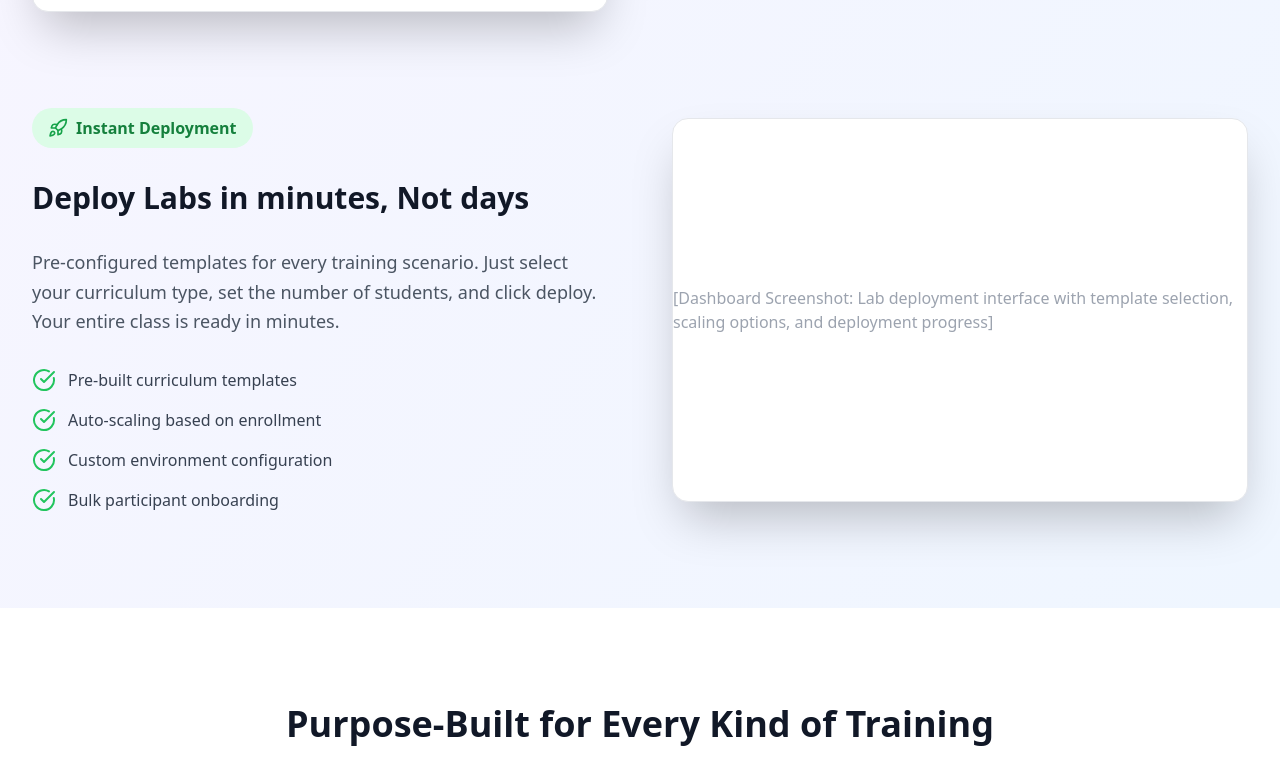
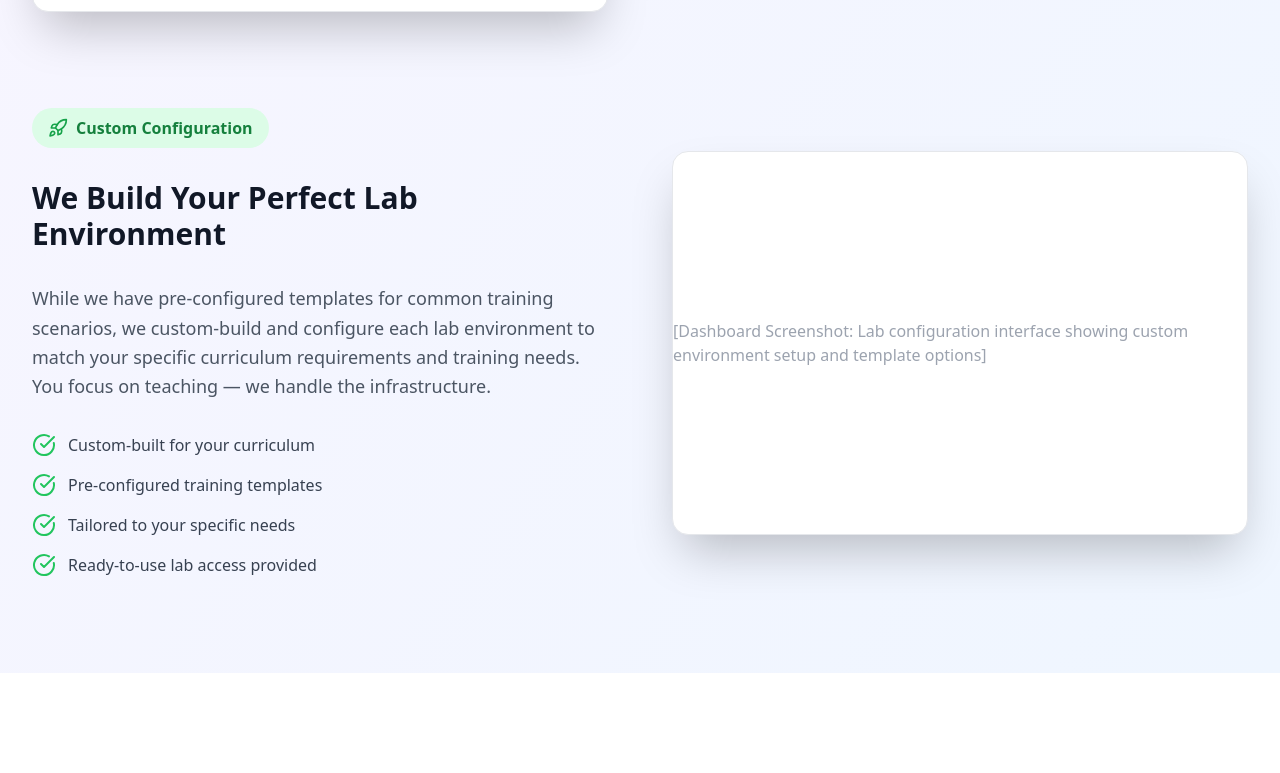
Before and after one commit to Arora-Deep/CloudAdda-Website-9th-july, a React (Vite) app: page /training-labs in a window 1280 px wide. Shown: the part 3756-4529 px from the top of the page. Built offline with nearby package versions, Linux system fonts and the light colour scheme.

Commit message:
Refine Training Labs page content
Modified the "Deploy labs in minutes" section to clarify that CloudAdda provides pre-configured lab templates and custom builds labs based on user requirements.

```diff
--- a/src/pages/TrainingLabs.tsx
+++ b/src/pages/TrainingLabs.tsx
@@ -237,10 +237,12 @@ const TrainingLabs = () => {
                 </p>
 
                 <ul className="space-y-4">
-                  {["Real-time resource monitoring", "Instant lab status updates", "Performance analytics", "One-click environment controls"].map((feature, index) => <li key={index} className="flex items-center space-x-3">
+                  {["Real-time resource monitoring", "Instant lab status updates", "Performance analytics", "One-click environment controls"].map((feature, index) => (
+                    <li key={index} className="flex items-center space-x-3">
                       <CheckCircle className="w-6 h-6 text-green-500" />
                       <span className="text-gray-700">{feature}</span>
-                    </li>)}
+                    </li>
+                  ))}
                 </ul>
               </div>
 
@@ -270,40 +272,44 @@ const TrainingLabs = () => {
                 <p className="text-lg text-gray-600 leading-relaxed">View participant screens, take control when needed, and provide instant help. No more walking around the classroom or dealing with "it's not working" complaints.</p>
 
                 <div className="grid grid-cols-2 gap-4">
-                  {["Remote screen viewing", "Take control assistance"].map((feature, index) => <div key={index} className="flex items-center space-x-3">
+                  {["Remote screen viewing", "Take control assistance"].map((feature, index) => (
+                    <div key={index} className="flex items-center space-x-3">
                       <CheckCircle className="w-6 h-6 text-green-500" />
                       <span className="text-gray-700">{feature}</span>
-                    </div>)}
+                    </div>
+                  ))}
                 </div>
               </div>
             </div>
 
-            {/* Feature 3: Lab Deployment */}
+            {/* Feature 3: Custom Lab Configuration */}
             <div className="grid lg:grid-cols-2 gap-16 items-center">
               <div className="space-y-8">
                 <div className="inline-flex items-center space-x-2 bg-green-100 rounded-full px-4 py-2">
                   <Rocket className="w-5 h-5 text-green-600" />
-                  <span className="text-green-700 font-semibold">Instant Deployment</span>
+                  <span className="text-green-700 font-semibold">Custom Configuration</span>
                 </div>
 
-                <h3 className="text-3xl font-bold text-gray-900">Deploy Labs in minutes, Not days</h3>
+                <h3 className="text-3xl font-bold text-gray-900">We Build Your Perfect Lab Environment</h3>
 
                 <p className="text-lg text-gray-600 leading-relaxed">
-                  Pre-configured templates for every training scenario. Just select your curriculum type,
-                  set the number of students, and click deploy. Your entire class is ready in minutes.
+                  While we have pre-configured templates for common training scenarios, we custom-build and configure
+                  each lab environment to match your specific curriculum requirements and training needs. You focus on teaching — we handle the infrastructure.
                 </p>
 
                 <ul className="space-y-4">
-                  {["Pre-built curriculum templates", "Auto-scaling based on enrollment", "Custom environment configuration", "Bulk participant onboarding"].map((feature, index) => <li key={index} className="flex items-center space-x-3">
+                  {["Custom-built for your curriculum", "Pre-configured training templates", "Tailored to your specific needs", "Ready-to-use lab access provided"].map((feature, index) => (
+                    <li key={index} className="flex items-center space-x-3">
                       <CheckCircle className="w-6 h-6 text-green-500" />
                       <span className="text-gray-700">{feature}</span>
-                    </li>)}
+                    </li>
+                  ))}
                 </ul>
               </div>
 
               <div className="relative">
                 <div className="bg-white rounded-2xl shadow-2xl border border-gray-200 h-96 flex items-center justify-center text-gray-400">
-                  [Dashboard Screenshot: Lab deployment interface with template selection, scaling options, and deployment progress]
+                  [Dashboard Screenshot: Lab configuration interface showing custom environment setup and template options]
                 </div>
               </div>
             </div>
```
